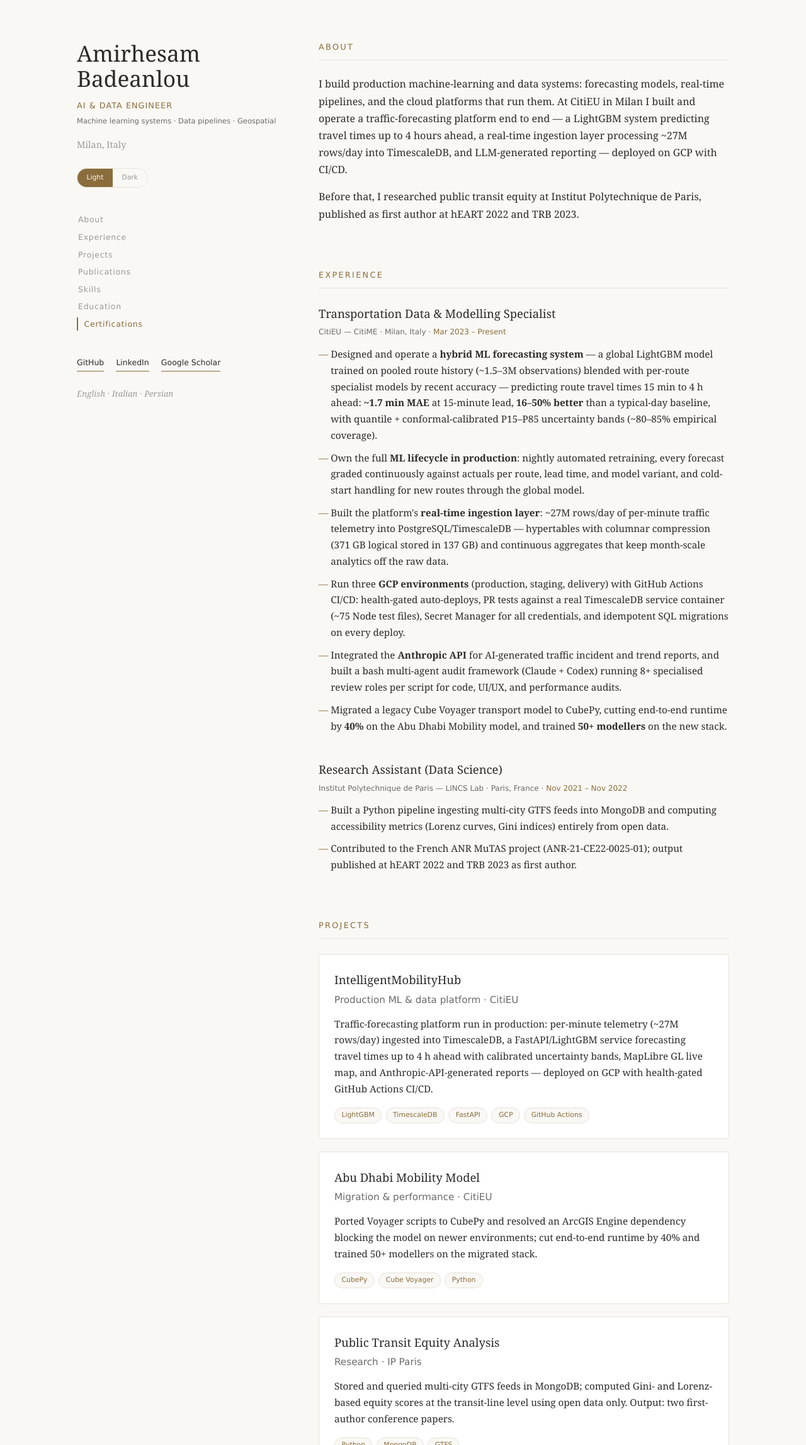
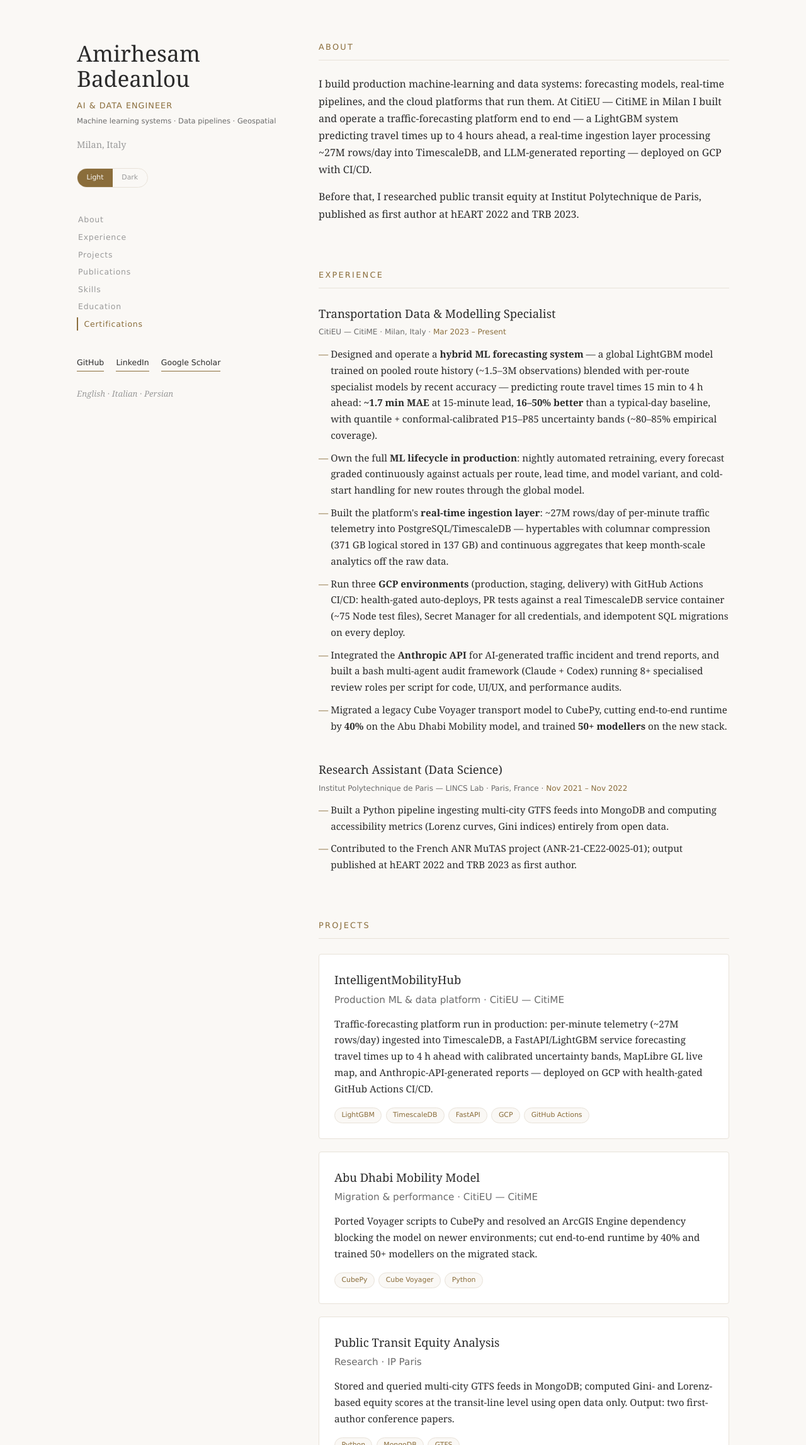
Before and after one commit to abadeanlou/abadeanlou.github.io, a plain HTML site: page index.html in a window 1280 px wide. Shown: the top 2295 px of the page at 63% size. Drawn offline with Linux system fonts and the light colour scheme.

Commit message:
Use full employer name CitiEU - CitiME everywhere
Co-Authored-By: Claude Fable 5 <noreply@anthropic.com>

```diff
--- a/index.html
+++ b/index.html
@@ -26,7 +26,7 @@
     "@type": "Person",
     "name": "Amirhesam Badeanlou",
     "jobTitle": "AI & Data Engineer",
-    "worksFor": { "@type": "Organization", "name": "CitiEU" },
+    "worksFor": { "@type": "Organization", "name": "CitiEU — CitiME" },
     "address": { "@type": "PostalAddress", "addressLocality": "Milan", "addressCountry": "IT" },
     "alumniOf": [
       { "@type": "CollegeOrUniversity", "name": "Politecnico di Torino" },
@@ -90,7 +90,7 @@
         <h2>About</h2>
         <p>
           I build production machine-learning and data systems: forecasting models,
-          real-time pipelines, and the cloud platforms that run them. At CitiEU in
+          real-time pipelines, and the cloud platforms that run them. At CitiEU &mdash; CitiME in
           Milan I built and operate a traffic-forecasting platform end to end &mdash;
           a LightGBM system predicting travel times up to 4 hours ahead, a real-time
           ingestion layer processing ~27M rows/day into TimescaleDB, and LLM-generated
@@ -157,7 +157,7 @@
         <div class="project-grid">
           <article class="project">
             <h3>IntelligentMobilityHub</h3>
-            <p class="project-org">Production ML &amp; data platform · CitiEU</p>
+            <p class="project-org">Production ML &amp; data platform · CitiEU &mdash; CitiME</p>
             <p>Traffic-forecasting platform run in production: per-minute telemetry (~27M rows/day)
               ingested into TimescaleDB, a FastAPI/LightGBM service forecasting travel times up to
               4 h ahead with calibrated uncertainty bands, MapLibre GL live map, and
@@ -168,7 +168,7 @@
 
           <article class="project">
             <h3>Abu Dhabi Mobility Model</h3>
-            <p class="project-org">Migration &amp; performance · CitiEU</p>
+            <p class="project-org">Migration &amp; performance · CitiEU &mdash; CitiME</p>
             <p>Ported Voyager scripts to CubePy and resolved an ArcGIS Engine dependency blocking
               the model on newer environments; cut end-to-end runtime by 40% and trained 50+
               modellers on the migrated stack.</p>
```
